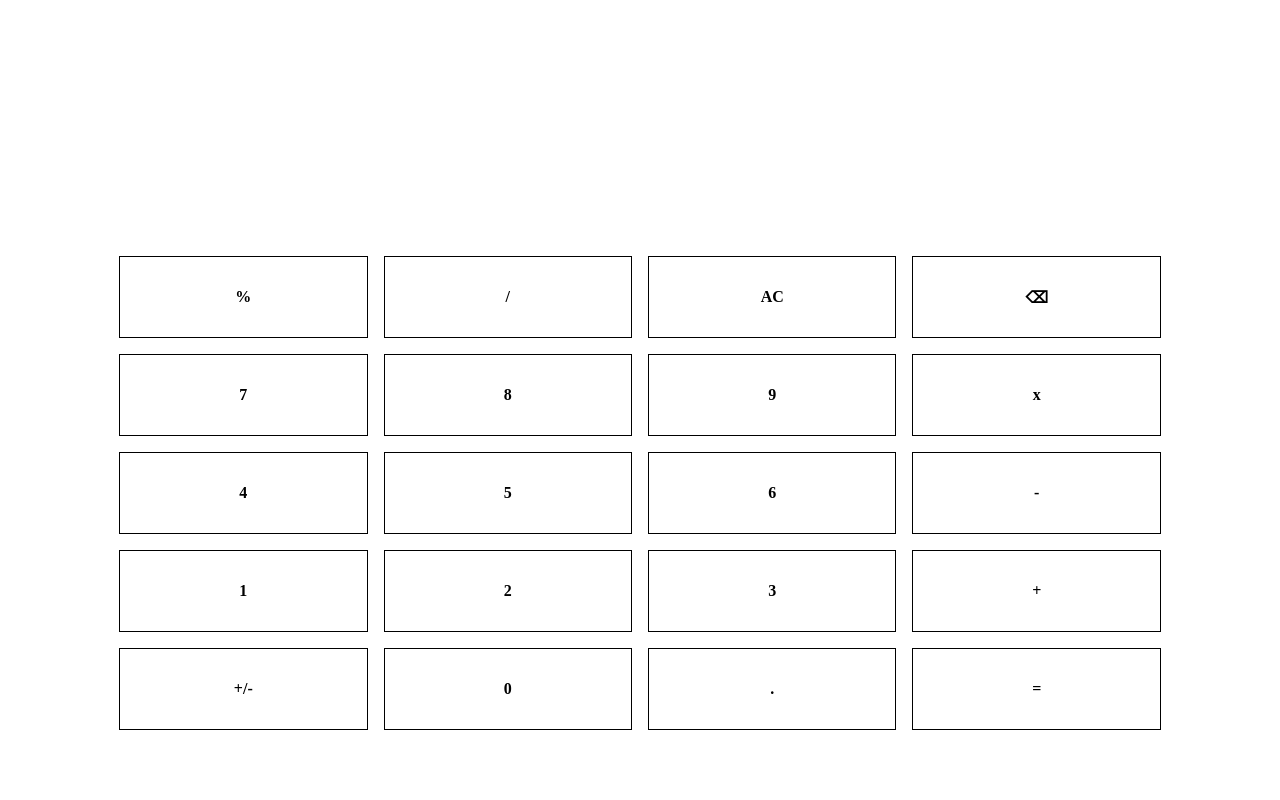
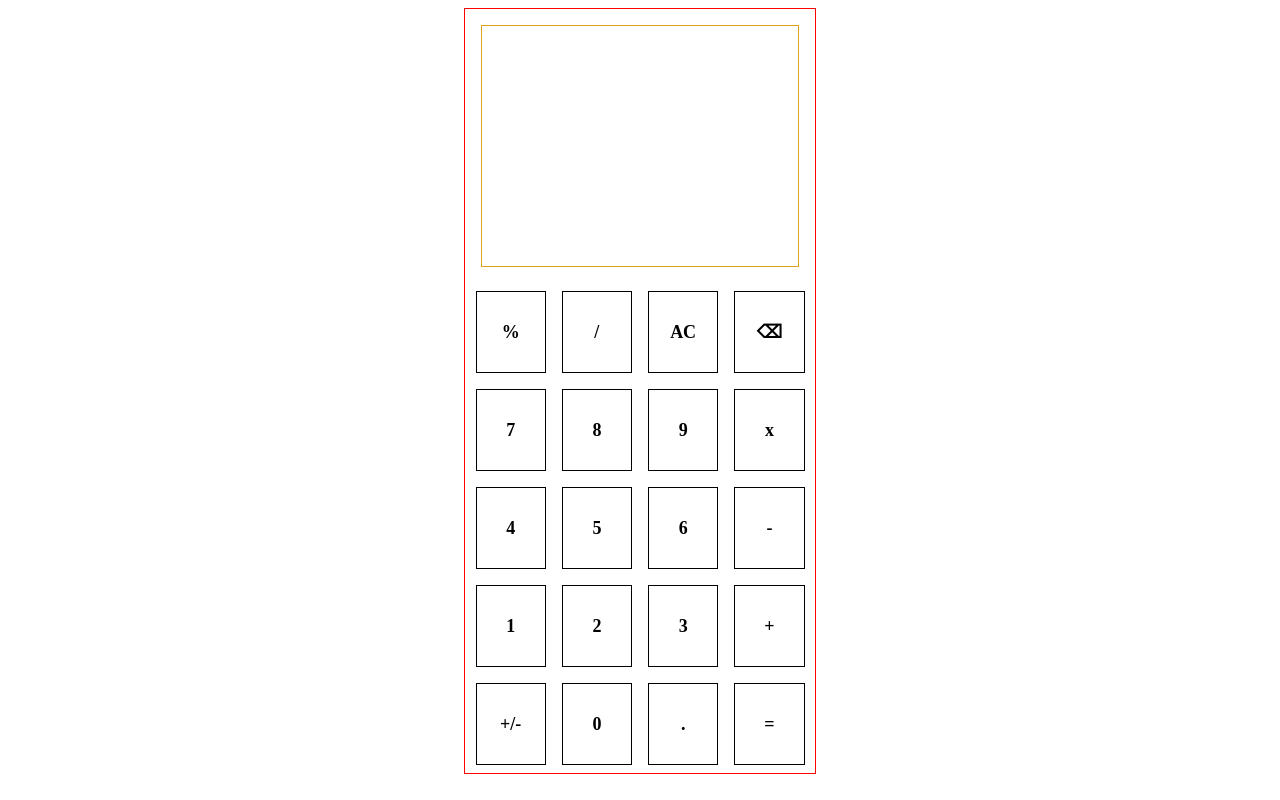
Before and after one commit to dna737/calculator, a plain HTML site: page index.html in a window 1280 px wide. Drawn offline with Linux system fonts and the light colour scheme.

Commit message:
give the calculator a compact size

```diff
--- a/index.html
+++ b/index.html
@@ -8,12 +8,13 @@
     <link rel="stylesheet" href="./styles.css">
 </head>
 <body>
+    <div class="calculator">
     <div class="screen">
     <div id="calc-info"></div>
     <div id="main-screen"></div>
     </div>
     <div class="keys">
-        <div class="orange symbol">%</div>
+        <div class="orange weird-symbol">%</div>
         <div class="orange symbol">/</div>
         <div class="red all-clear">AC</div>
         <div class="grey backspace">⌫</div>
@@ -35,6 +36,7 @@
         <div class="green result">=</div>
 
     </div>
+    </div>
     <script src="./script.js"></script>
 </body>
 </html>
--- a/script.js
+++ b/script.js
@@ -73,6 +73,12 @@ symbols.forEach(symbol => symbol.addEventListener('click', () =>{
         calculation.textContent = calculation.textContent.substring(0, calculation.textContent.length-1) + symbol.textContent;
     }
 
+    //special case of "-+" to avoid NaN cases:
+    else if(mainScreen.textContent === "-"){
+        calculation.textContent = "0" + symbol.textContent;
+        mainScreen.textContent = "";
+    }
+
     else if (calculation.textContent === ""){
     calculation.textContent = mainScreen.textContent + symbol.textContent;
     mainScreen.textContent = "";
@@ -88,6 +94,11 @@ const equals = document.querySelector('.result');
 equals.addEventListener('click', () =>{
     if(calculation.textContent !== "" && mainScreen.textContent !== ""){
         mainScreen.textContent = operate(calculation.textContent.substring(0,calculation.textContent.length-1), calculation.textContent.substring(calculation.textContent.length-1),mainScreen.textContent);
+        calculation.textContent = "";
+    }
+
+    if(calculation.textContent !== "" && mainScreen.textContent === ""){
+        mainScreen.textContent = calculation.textContent.substring(0, calculation.textContent.length-1);
         calculation.textContent = "";
     }
 });
--- a/styles.css
+++ b/styles.css
@@ -34,6 +34,7 @@ body{
     margin: 8px;
     min-height: 10vh;
     min-width: 19.5%;
+    font-size: large;
 }
 
 .keys div:not(.red, .grey, .green, .orange):hover{
@@ -70,10 +71,19 @@ button{
     min-height: 15vh;
     display: flex;
     flex-direction: row-reverse;
+    font-size: 8vh;
 }
 
 .screen{
     display: flex;
     flex-direction: column;
-    margin-right: 10%;
+    margin: 1em;
+    border: 1px solid goldenrod;
 }
+
+.calculator{
+    width: 350px;
+    border: 1px solid red;
+    margin: 0 auto;
+    text-align: center;
+}
```
